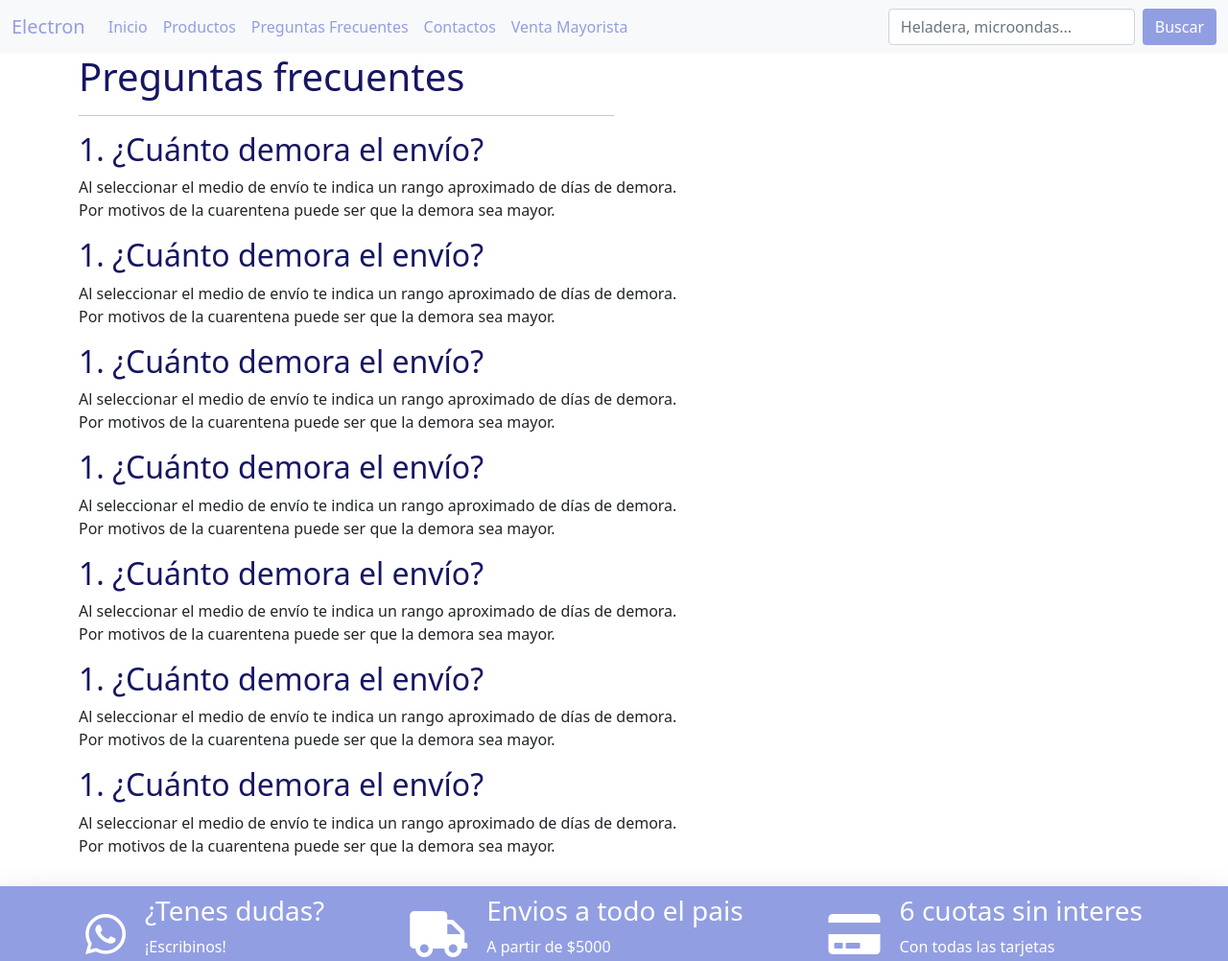
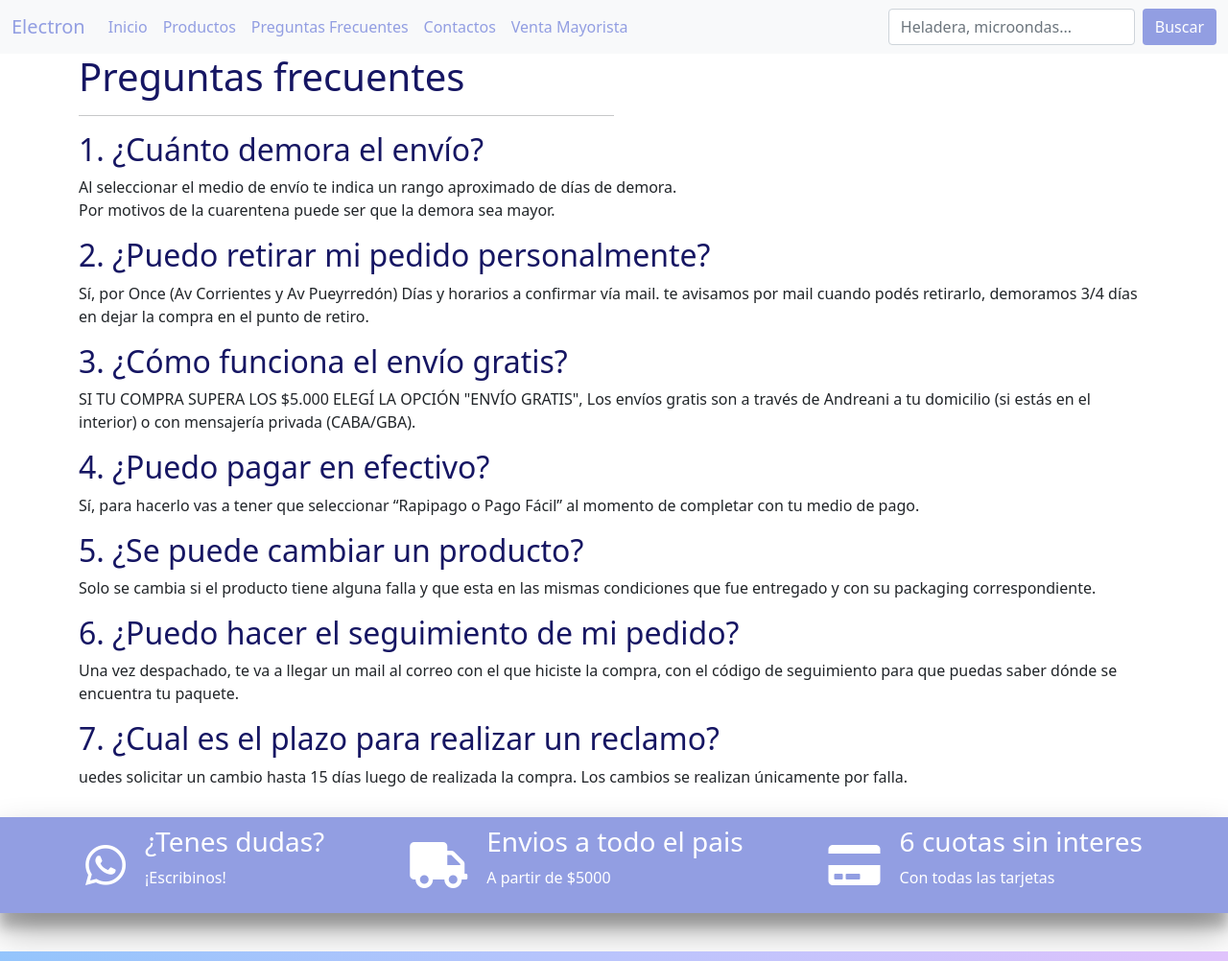
Before and after one commit to Wendyandrade96/Trabajo-final-Desarrollo-web-, a website: page preguntas.html in a window 1280 px wide. Shown: the top 1002 px of the page at 96% size. Drawn offline with nearby package versions, Linux system fonts and the light colour scheme.

Commit message:
Agregue informacion a la seccion preguntas

```diff
--- a/preguntas.html
+++ b/preguntas.html
@@ -58,34 +58,33 @@
                      Por motivos de la cuarentena puede ser que la demora sea mayor.</p>
             </div>
             <div>
-                <h2 class="preguntas-color"> 1. ¿Cuánto demora el envío? </h2>
-                <p>Al seleccionar el medio de envío te indica un rango aproximado de días de demora. <br>
-                     Por motivos de la cuarentena puede ser que la demora sea mayor.</p>
+                <h2 class="preguntas-color"> 2. ¿Puedo retirar mi pedido personalmente?</h2>
+                <p>Sí, por Once (Av Corrientes y Av Pueyrredón) Días y horarios a confirmar vía mail.
+                   te avisamos por mail cuando podés retirarlo, demoramos 3/4 días en dejar la compra en el punto de retiro.</p>
             </div>
             <div>
-                <h2 class="preguntas-color"> 1. ¿Cuánto demora el envío? </h2>
-                <p>Al seleccionar el medio de envío te indica un rango aproximado de días de demora. <br>
-                     Por motivos de la cuarentena puede ser que la demora sea mayor.</p>
+                <h2 class="preguntas-color"> 3. ¿Cómo funciona el envío gratis? </h2>
+                <p>SI TU COMPRA SUPERA LOS $5.000 ELEGÍ LA OPCIÓN "ENVÍO GRATIS",
+                    Los envíos gratis son a través de Andreani a tu domicilio (si estás en el interior) o con mensajería privada (CABA/GBA).
+                   </p>
             </div>
             <div>
-                <h2 class="preguntas-color"> 1. ¿Cuánto demora el envío? </h2>
-                <p>Al seleccionar el medio de envío te indica un rango aproximado de días de demora. <br>
-                     Por motivos de la cuarentena puede ser que la demora sea mayor.</p>
+                <h2 class="preguntas-color"> 4. ¿Puedo pagar en efectivo? </h2>
+                <p>Sí, para hacerlo vas a tener que seleccionar “Rapipago o Pago Fácil” al momento de completar con tu medio de pago.</p>
             </div>
             <div>
-                <h2 class="preguntas-color"> 1. ¿Cuánto demora el envío? </h2>
-                <p>Al seleccionar el medio de envío te indica un rango aproximado de días de demora. <br>
-                     Por motivos de la cuarentena puede ser que la demora sea mayor.</p>
+                <h2 class="preguntas-color"> 5. ¿Se puede cambiar un producto? </h2>
+                <p> Solo se cambia si el producto tiene alguna falla y que esta en las mismas condiciones que fue entregado
+                     y con su packaging correspondiente.
+                    </p>
             </div>
             <div>
-                <h2 class="preguntas-color"> 1. ¿Cuánto demora el envío? </h2>
-                <p>Al seleccionar el medio de envío te indica un rango aproximado de días de demora. <br>
-                     Por motivos de la cuarentena puede ser que la demora sea mayor.</p>
+                <h2 class="preguntas-color"> 6. ¿Puedo hacer el seguimiento de mi pedido? </h2>
+                <p>Una vez despachado, te va a llegar un mail al correo con el que hiciste la compra, con el código de seguimiento para que puedas saber dónde se encuentra tu paquete.</p>
             </div>
             <div>
-                <h2 class="preguntas-color"> 1. ¿Cuánto demora el envío? </h2>
-                <p>Al seleccionar el medio de envío te indica un rango aproximado de días de demora. <br>
-                     Por motivos de la cuarentena puede ser que la demora sea mayor.</p>
+                <h2 class="preguntas-color"> 7. ¿Cual es el plazo para realizar un reclamo? </h2>
+                <p>uedes solicitar un cambio hasta 15 días luego de realizada la compra. Los cambios se realizan únicamente por falla.</p>
             </div>
         </section>
          <section> <!-- Aca esta la info de compra -->
```
